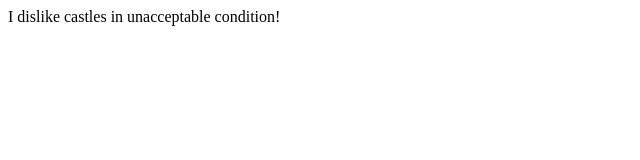
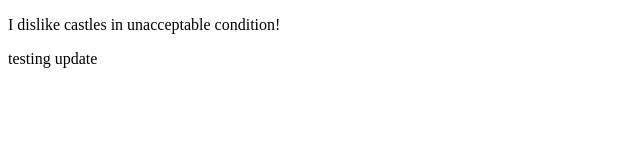
Before and after one commit to orijidavid/about-me-page, a plain HTML site: page dislikes.html in a window 1280 px wide. Shown: the whole page, without its empty margins (0-640 px from the left). Drawn offline with Linux system fonts and the light colour scheme.

Commit message:
Added some text to this display

```diff
--- a/dislikes.html
+++ b/dislikes.html
@@ -7,6 +7,8 @@
     <title>Dislikes</title>
   </head>
   <body>
-    I dislike castles in unacceptable condition!
+    <p>I dislike castles in unacceptable condition!</p>
+
+    <p>testing update</p>
   </body>
 </html>
```
